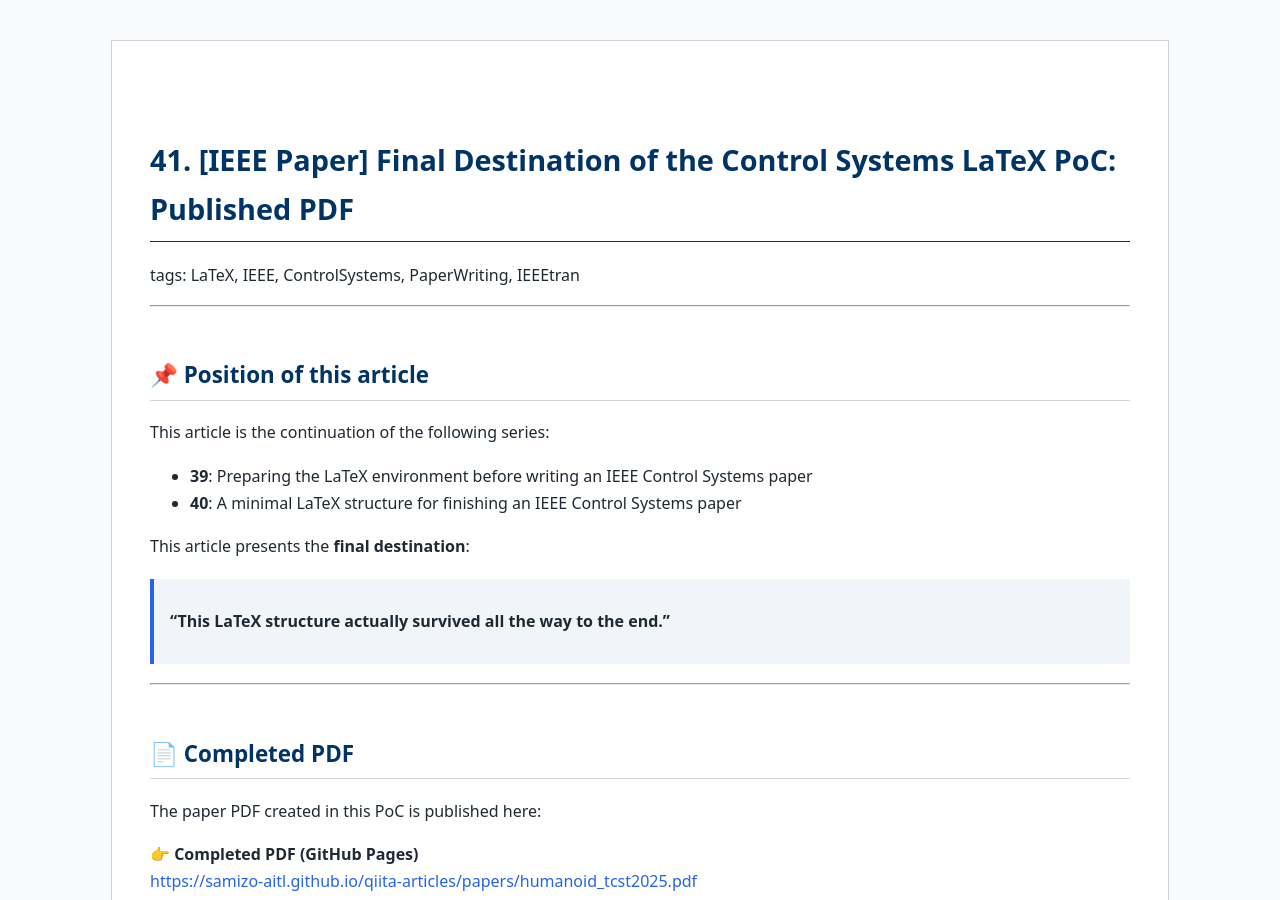
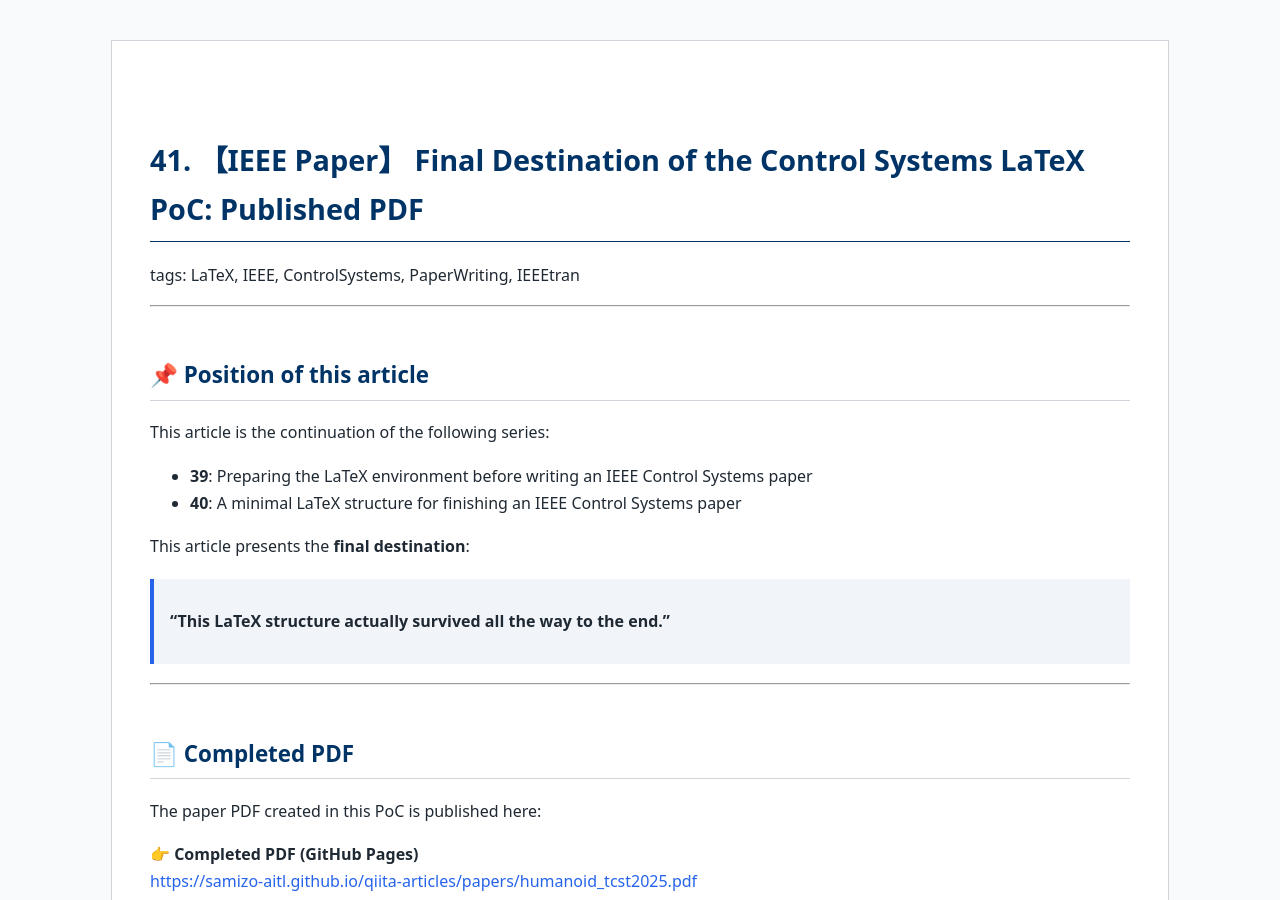
Before and after one commit to Samizo-AITL/qiita-articles, a Jekyll site: the page built from articles/en/41_ieee_control_latex_final_pdf.md, in a window 1280 px wide and 900 px high. Built offline with Jekyll 4.4.1, drawn with Linux system fonts in a browser that asks for light colours.

```diff
--- a/articles/en/41_ieee_control_latex_final_pdf.md
+++ b/articles/en/41_ieee_control_latex_final_pdf.md
@@ -3,7 +3,7 @@ layout: default
 title: Qiita Articles
 ---
 
-# 41. [IEEE Paper] Final Destination of the Control Systems LaTeX PoC: Published PDF
+# 41. 【IEEE Paper】 Final Destination of the Control Systems LaTeX PoC: Published PDF
 tags: LaTeX, IEEE, ControlSystems, PaperWriting, IEEEtran
 
 ---
```
